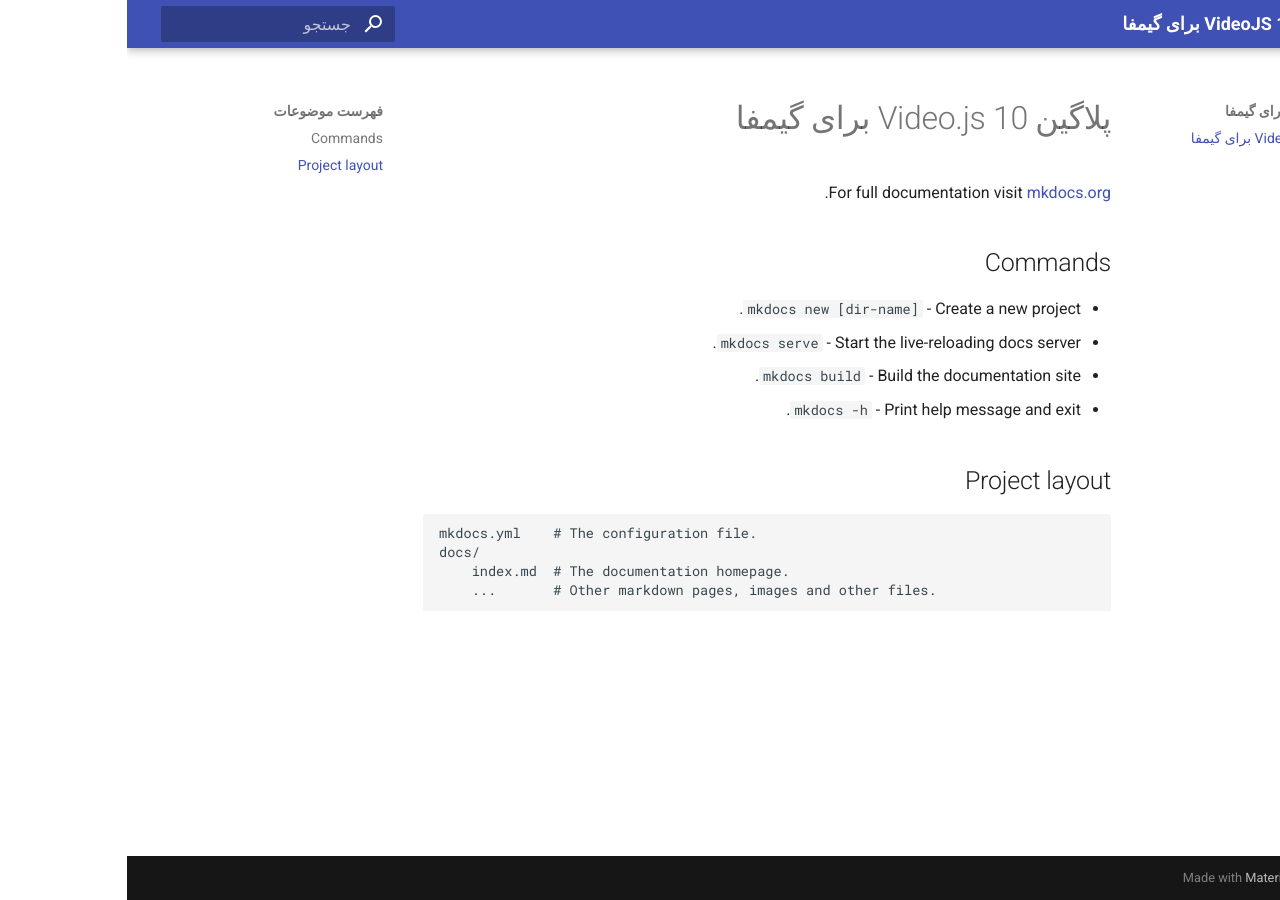
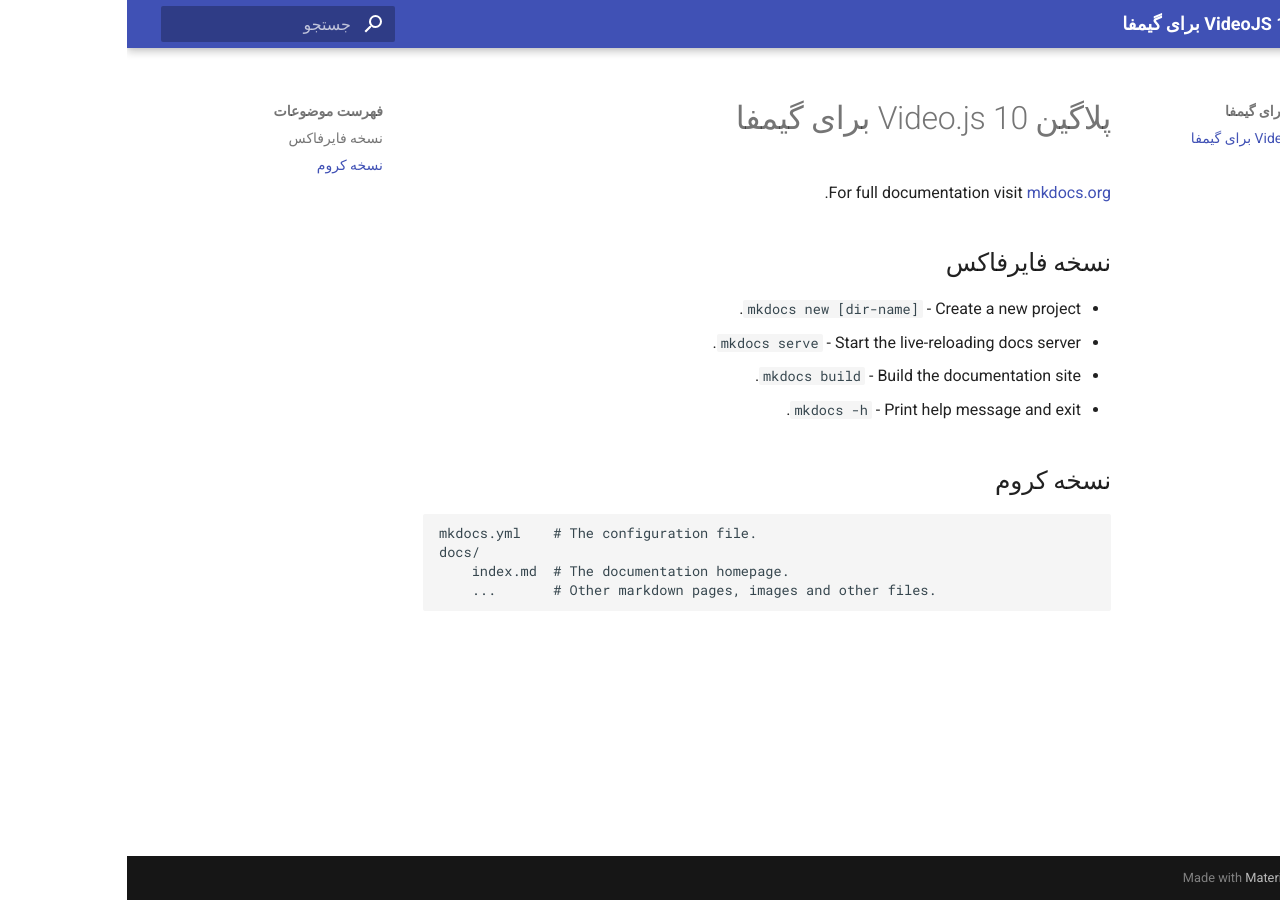
Before and after one commit to loserbadbakht-wq/congenial-fiesta, an MkDocs documentation site: the page built from docs/index.md, in a window 1280 px wide. Built offline with MkDocs 1.6.1 and Material for MkDocs 9.7.7, drawn with Linux system fonts in a browser that asks for light colours; grey boxes are pictures that could not be loaded.

Commit message:
Update index.md

```diff
--- a/docs/index.md
+++ b/docs/index.md
@@ -2,14 +2,14 @@
 
 For full documentation visit [mkdocs.org](https://www.mkdocs.org).
 
-## Commands
+## نسخه فایرفاکس
 
 * `mkdocs new [dir-name]` - Create a new project.
 * `mkdocs serve` - Start the live-reloading docs server.
 * `mkdocs build` - Build the documentation site.
 * `mkdocs -h` - Print help message and exit.
 
-## Project layout
+## نسخه کروم
 
     mkdocs.yml    # The configuration file.
     docs/
```
